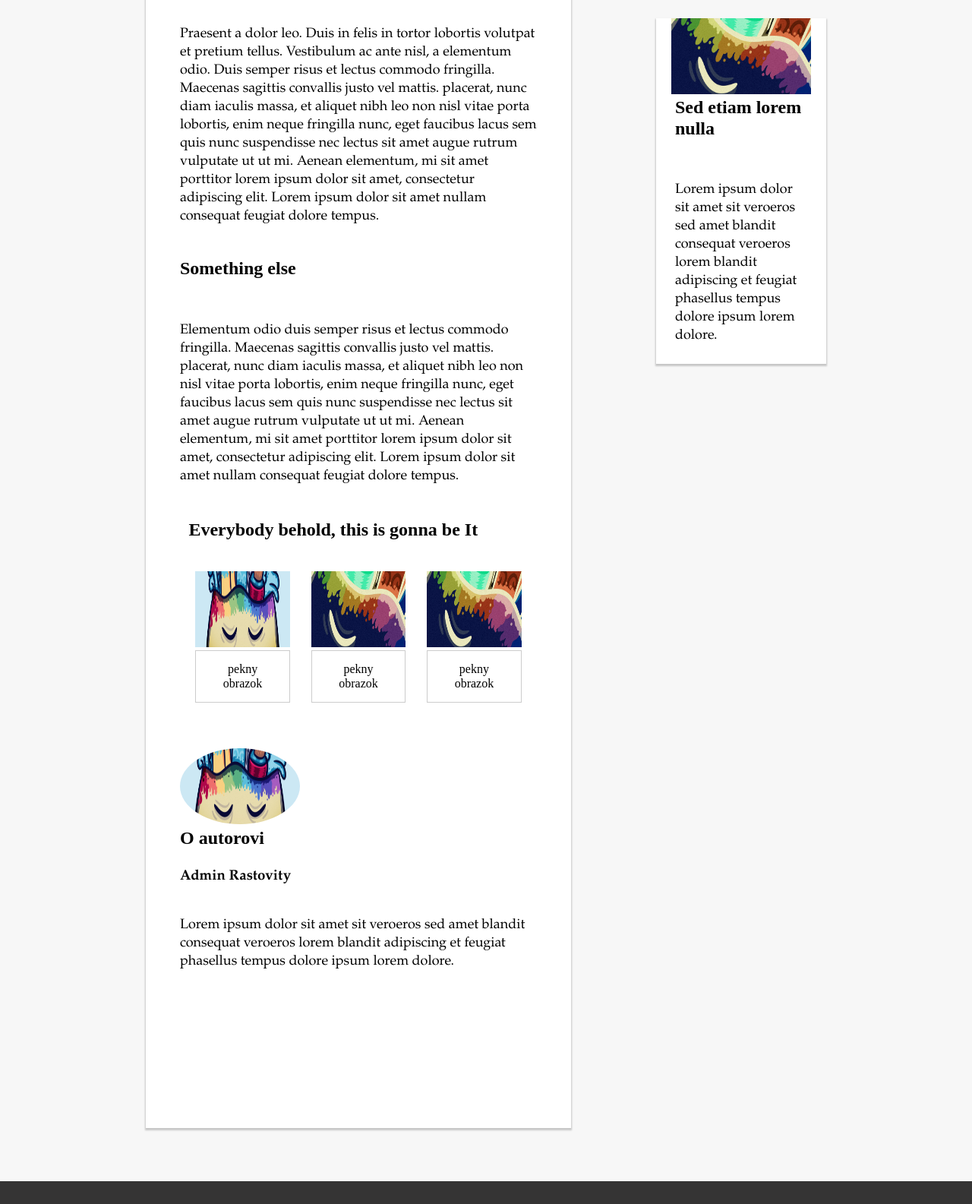
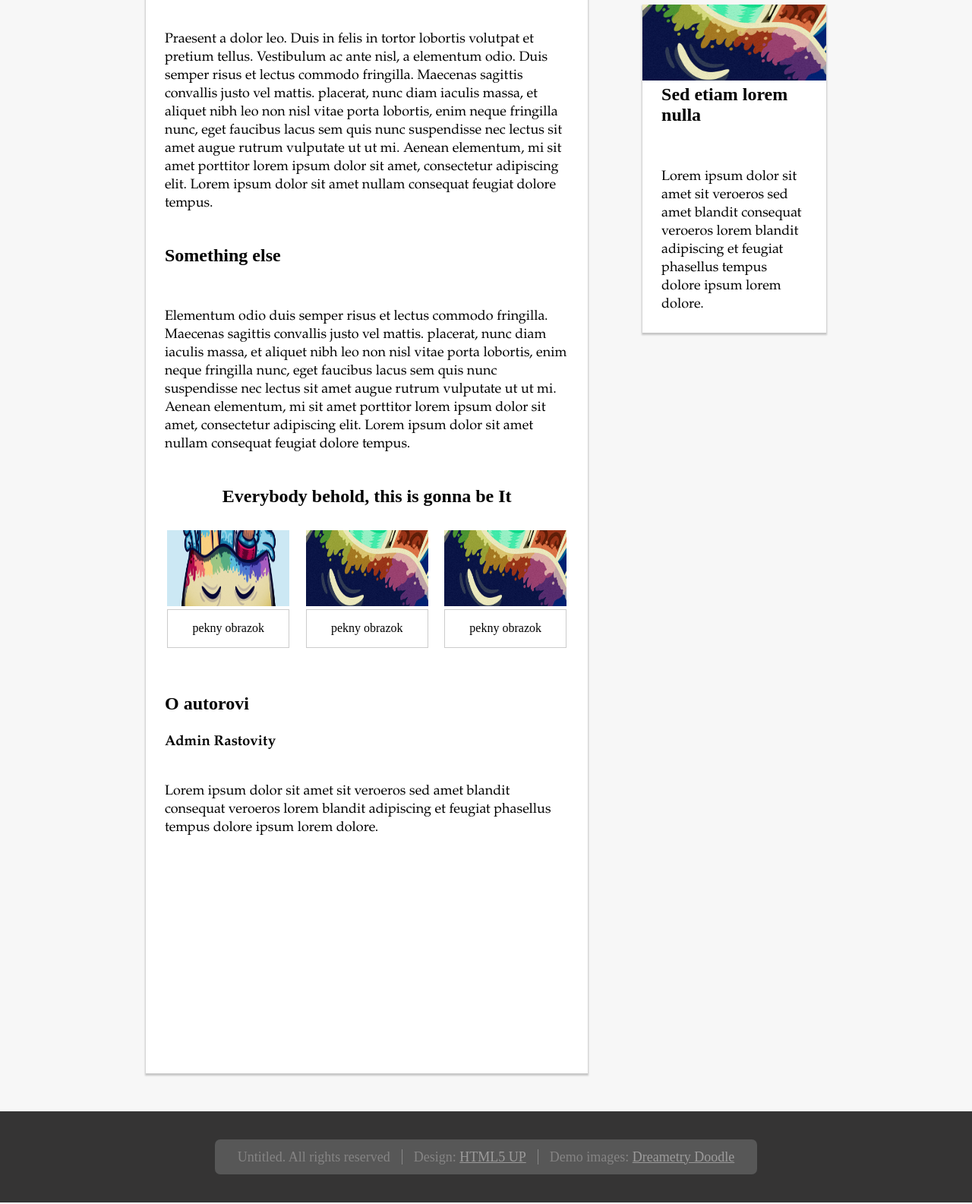
Before and after one commit to Shugg538/Shugg538.github.io, a plain HTML site: page index.html in a window 1280 px wide. Shown: the part 705-2290 px from the top of the page at 76% size. Drawn offline with Linux system fonts and the light colour scheme.

Commit message:
first commit

```diff
--- a/index.html
+++ b/index.html
@@ -11,6 +11,7 @@
 
 <body>
 
+
     <header>
         <h1>Dopetrope</h1>
         <ul>
@@ -20,10 +21,10 @@
             <li>Right Sidebar</li>
             <li>No Sidebar</li>
         </ul>
-        <hr>
-
     </header>
 
+    <div id="main" >
+        <hr>
         <div class="wrapper">
 
             <section>
@@ -54,10 +55,9 @@
                     sit amet augue rutrum vulputate ut ut mi. Aenean elementum, mi sit amet porttitor lorem ipsum
                     dolor sit amet, consectetur adipiscing elit. Lorem ipsum dolor sit amet nullam consequat feugiat
                     dolore tempus.</p>
+                <h2 id="ev">Everybody behold, this is gonna be It</h2>
 
                 <div id="wrapperGallery" >
-                    <h2 id="ev">Everybody behold, this is gonna be It</h2>
-
                     <div class="gallery">
                         <img src="images/pic01.jpg" alt="asd" height="100">
                         <div class="desc"> pekny obrazok</div>
@@ -73,11 +73,11 @@
                         <div class="desc"> pekny obrazok</div>
 
                     </div>
-
                 </div>
 
+
                 <div class="poslednaUloha">
-                    <img src="images/pic01.jpg" height="100" alt="">
+                    <!-- <img src="images/pic01.jpg" height="100" alt=""> -->
 
                     <div class="text">
                         <h2>O autorovi</h2>
@@ -89,6 +89,7 @@
 
                 </div>
             </section>
+
 
             <div class="side">
                 <aside class="bok">
@@ -112,6 +113,8 @@
 
 
         </div>
+    </div>
+
 
     <footer>
         <section>
--- a/styles/styles.css
+++ b/styles/styles.css
@@ -1,119 +1,3 @@
-html,
-body {
-    margin: 0;
-    /* padding: 0 5%; */
-    height: 100%;
-    background-color: #f7f7f7;
-}
-
-
-* {
-    box-sizing: border-box;
-}
-
-@media (min-width: 40em) {
-    body {
-        display: grid;
-        grid-template-columns: 15% repeat(8, 1fr) 15%;
-        grid-template-rows: repeat(3, 1fr);
-    }
-
-    .wrapper {
-        display: grid;
-        grid-template-columns: 15% repeat(8, 1fr) 15%;
-    }
-
-    #wrapperGallery {
-        display: flex;
-        flex-flow: row wrap;
-        padding: 0 3% 20px;
-    }
-
-    .gallery {
-        flex: 1;
-    }
-
-    header ul {
-        display: flex;
-        justify-content: center;
-    }
-
-    .side aside:first-child {
-        margin-top: 0;
-    }
-
-    footer ul {
-        display: flex;
-        justify-content: center;
-    }
-
-
-
-    footer li {
-        border-left: solid 1px rgb(136, 136, 136);
-    }
-
-    footer li:first-child {
-        padding: 0;
-        margin: 0;
-        border: 0;
-    }
-
-}
-
-#wrapperGallery {
-    gap: 10px;
-    margin: 1.3rem;
-}
-
-.gallery {
-    padding: 0 2%;
-    background-color: white;
-
-}
-
-.wrapper {
-    grid-row: 2/3;
-    grid-column: 1/-1;
-
-}
-
-.wrapper section {
-    grid-column: 2/7;
-    padding: 0 20px;
-}
-
-.side {
-    grid-column: 8/10;
-
-}
-
-header {
-    background-color: white;
-    margin: 0;
-    padding: 0;
-    grid-row: 1/2;
-    grid-column: 1/-1;
-}
-
-header ul {
-    padding: 0;
-}
-
-header h1 {
-    margin-top: 0;
-    padding-top: 20px;
-}
-
-header li {
-    list-style-type: none;
-    text-align: center;
-    margin: 10px;
-    padding: 10px 15px;
-    font-style: italic;
-    font-size: 18px;
-}
-
 
 
 /*nad tymto su skusky*/
@@ -121,18 +5,26 @@ header li {
     width: 100%;
 }
 
+
+
 .poslednaUloha {
+    display: flex;
+    flex-wrap: wrap;
     height: 500px;
     margin: 40px 0 0;
 
 }
 
-.poslednaUloha img {
-    width: 40%;
+.poslednaUloha img:first-child {
+    flex: 35%;
     border-radius: 50%;
-    /* margin: 80px 0 0 25px; */
+    margin: 80px 0 0 25px;
     padding: 0 25px 0;
 
+}
+
+.poslednaUloha .text {
+    flex: 30%;
 }
 
 i {
@@ -149,21 +41,43 @@ i {
     padding: 0 25px;
 }
 
+#main {
+    background-color: #f7f7f7;
+    padding: 0 0 50px;
+}
 
-/* FOOTER */
-
+header,
 footer {
     margin: 0;
     padding: 0;
-    grid-row: 3/-1;
-    grid-column: 1/-1;
+}
+
+footer {
     background-color: #353434;
     color: #858484;
 }
 
+footer li {
+    text-align: center;
+    padding: 0 0 0 15px;
+    margin: 0 0 0 15px;
+    border-left: solid 1px rgb(136, 136, 136);
+    font-size: 18px;
+}
+
+footer li:first-child {
+    padding: 0;
+    margin: 0;
+    border: 0;
+}
+
+footer div {
+    display: flex;
+}
+
 footer ul {
-    /* display: flex;
-    justify-content: center; */
+    display: inline-flex;
+    justify-content: center;
     text-align: center;
     border-radius: 7px;
     background-color: rgb(87, 87, 87);
@@ -173,27 +87,9 @@ footer ul {
     padding: 13px 30px;
 }
 
-footer li {
-    text-align: center;
-    padding: 0 0 15px 0;
-    /* margin: 0 0 0 15px; */
-    /* border-left: solid 1px rgb(136, 136, 136); */
-    font-size: 18px;
-}
-
-
-
-footer div {
-    /* display: flex; */
-}
-
-
-
 footer a {
     color: rgb(156, 155, 155);
 }
-
-/* FOOTER  C L O S E */
 
 header li:hover:not(:first-child) {
     background-color: #f5f5f5;
@@ -207,6 +103,24 @@ header li:hover:not(:first-child) {
     color: white;
 }
 
+header ul {
+    margin: 5;
+    display: flex;
+    justify-content: center;
+}
+
+
+header li {
+    flex-direction: row;
+    text-decoration: none;
+
+    text-align: center;
+    margin: 10px;
+    padding: 10px 15px;
+    font-style: italic;
+    font-size: 18px;
+}
+
 .wrapper section,
 .wrapper aside {
     background-color: white;
@@ -214,20 +128,55 @@ header li:hover:not(:first-child) {
 }
 
 .wrapper {
-    width: 100%;
+    display: flex;
+    flex-wrap: wrap;
+    width: 70%;
     margin: 0 auto;
-    padding: 70px 0;
-
+    padding: 70px 0 0;
 }
 
-.side aside {
-    margin: 30px 0 0;
+.wrapper section {
+    flex: 60%;
+    background-color: white;
+    margin-right: 8%;
 }
 
-.side img {
-    padding: 0 20px;
-    /* margin: 0 20px ; */
+.side {
+    flex: 22%;
+}
 
+
+@media  screen and (max-width: 700px) {
+    .wrapper, ul, #wrapperGallery {
+        flex-direction: column;
+
+    }
+    .side{
+        margin-top: 30px;
+    }
+    .wrapper section{
+        margin-right: 0%;
+    }
+}
+
+.wrapper aside {
+
+    margin-bottom: 30px;
+}
+
+
+#wrapperGallery {
+    display: flex;
+
+    margin: 0 auto;
+    padding: 0 3% 20px;
+}
+
+
+.gallery {
+    padding: 0 2%;
+    background-color: white;
+    flex: 33%;
 }
 
 #wrapperGallery .desc {
@@ -295,3 +244,16 @@ p {
 }
 
 /* group  width="600" height="400" */
+
+
+
+html,
+body {
+    margin: 0;
+    height: 100%;
+
+}
+
+* {
+    box-sizing: border-box;
+}
```
